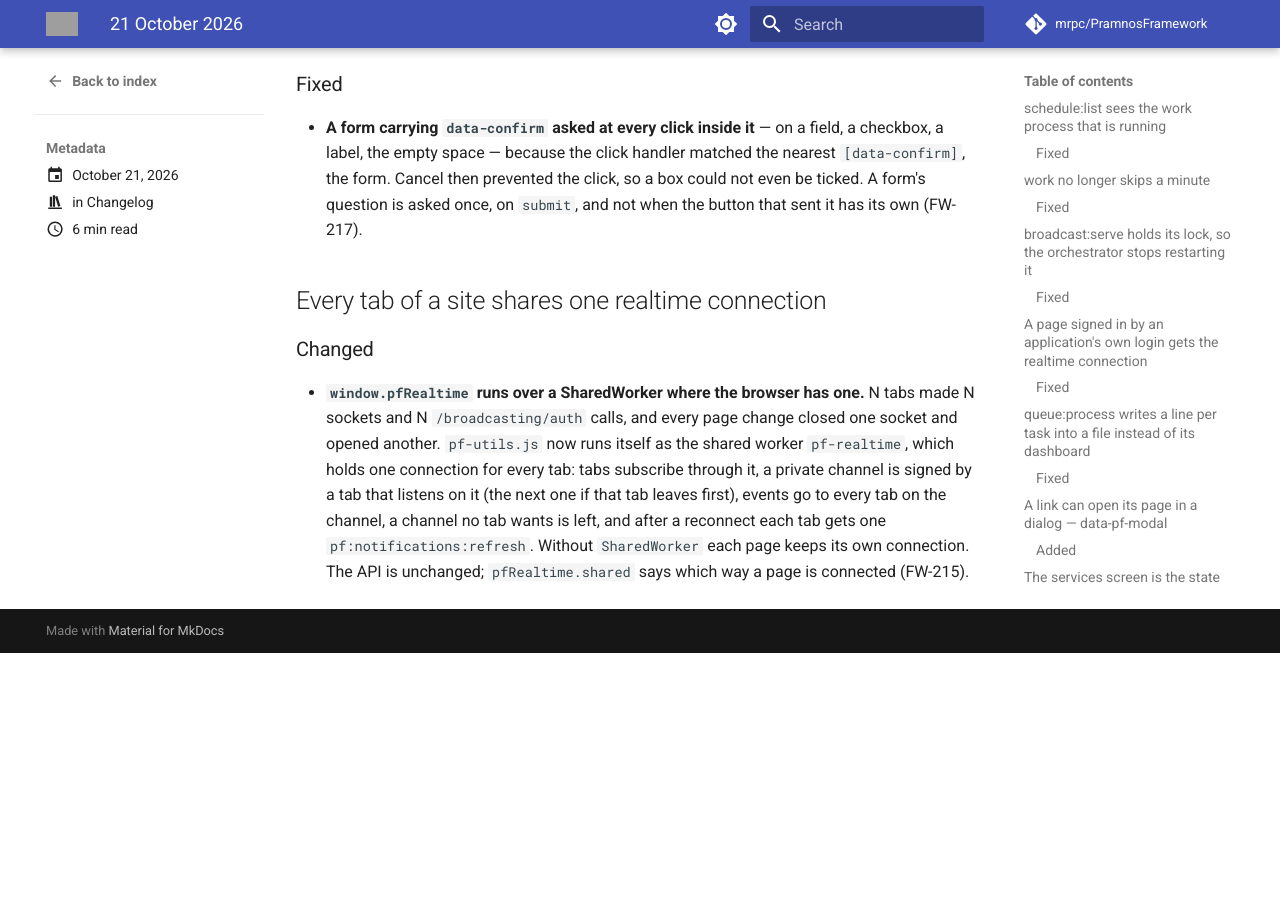
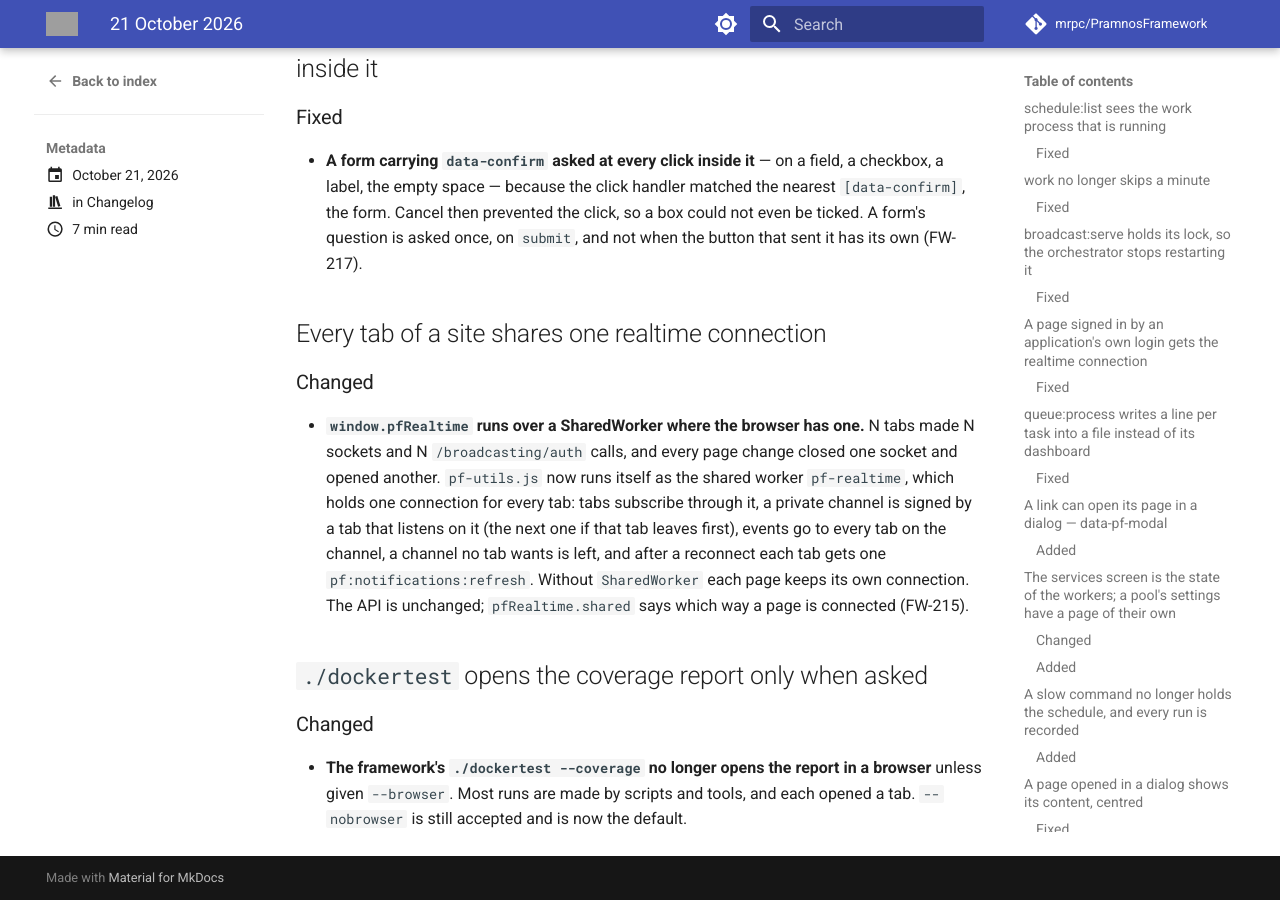
Before and after one commit to mrpc/PramnosFramework, an MkDocs documentation site: the page built from docs/version-history/posts/2026-10-21.md, in a window 1280 px wide and 900 px high, scrolled down 4311 px. Built offline with MkDocs 1.6.1 and Material for MkDocs 9.7.7, drawn with Linux system fonts in a browser that asks for light colours; comment, search, counter and statistics services are not loaded; before the commit the page ends 4964 px from its top, so only the background shows below that; some of the changed text lies outside the part shown; grey boxes are pictures that could not be loaded.

Commit message:
chore(tests): dockertest opens the coverage report only with --browser — every scripted coverage run opened a browser tab; --nobrowser stays accepted

```diff
--- a/docs/version-history/posts/2026-10-21.md
+++ b/docs/version-history/posts/2026-10-21.md
@@ -18,6 +18,7 @@
 - A page opened in a dialog shows its content, centred
 - `data-confirm` on a form asks when it is sent, not at every click inside it
 - Every tab of a site shares one realtime connection
+- `./dockertest` opens the coverage report only when asked
 
 <!-- more -->
 
@@ -167,3 +168,11 @@
   a channel no tab wants is left, and after a reconnect each tab gets one
   `pf:notifications:refresh`. Without `SharedWorker` each page keeps its own connection. The API
   is unchanged; `pfRealtime.shared` says which way a page is connected (FW-215).
+
+## `./dockertest` opens the coverage report only when asked
+
+### Changed
+
+- **The framework's `./dockertest --coverage` no longer opens the report in a browser** unless
+  given `--browser`. Most runs are made by scripts and tools, and each opened a tab.
+  `--nobrowser` is still accepted and is now the default.
```
Also changed, not shown: other parts of docs/version-history/posts/2026-10-21.md (+1 -1 lines), CLAUDE.md (+1 -0 lines), 1 other file.
